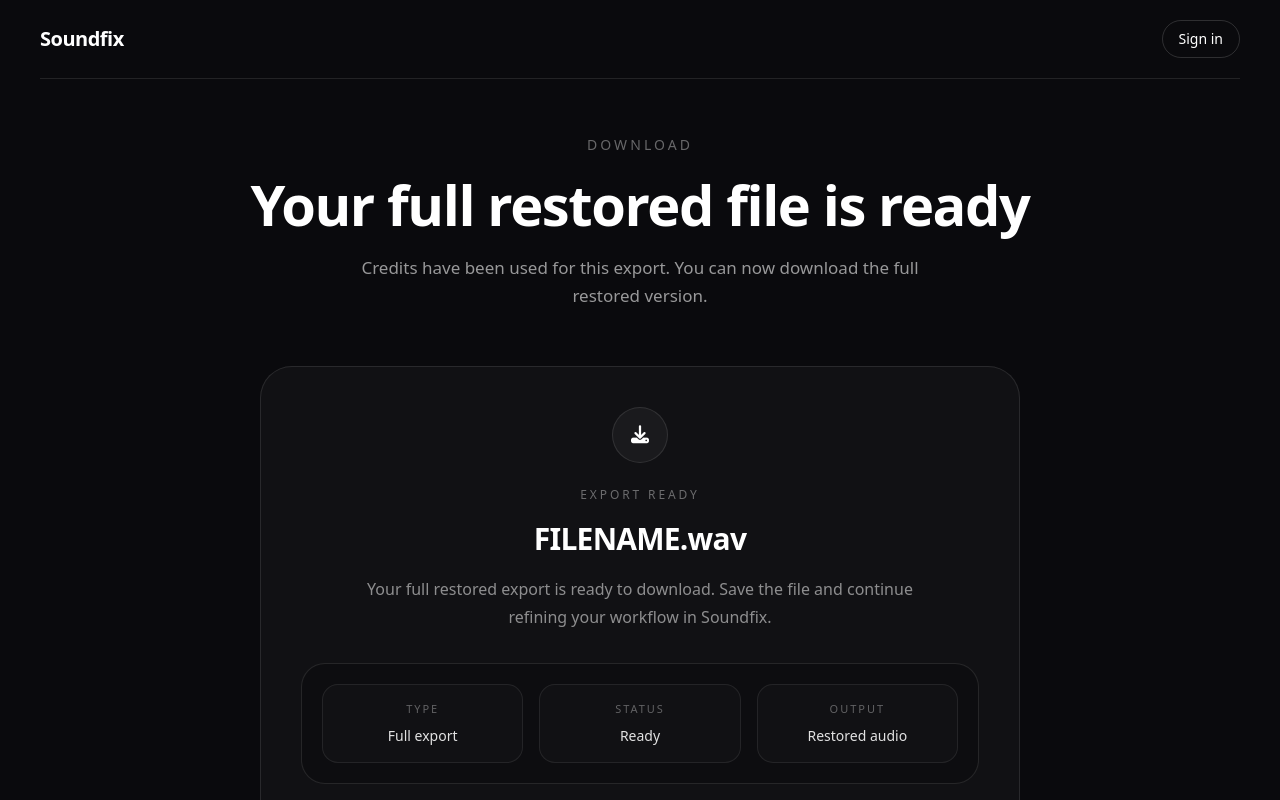
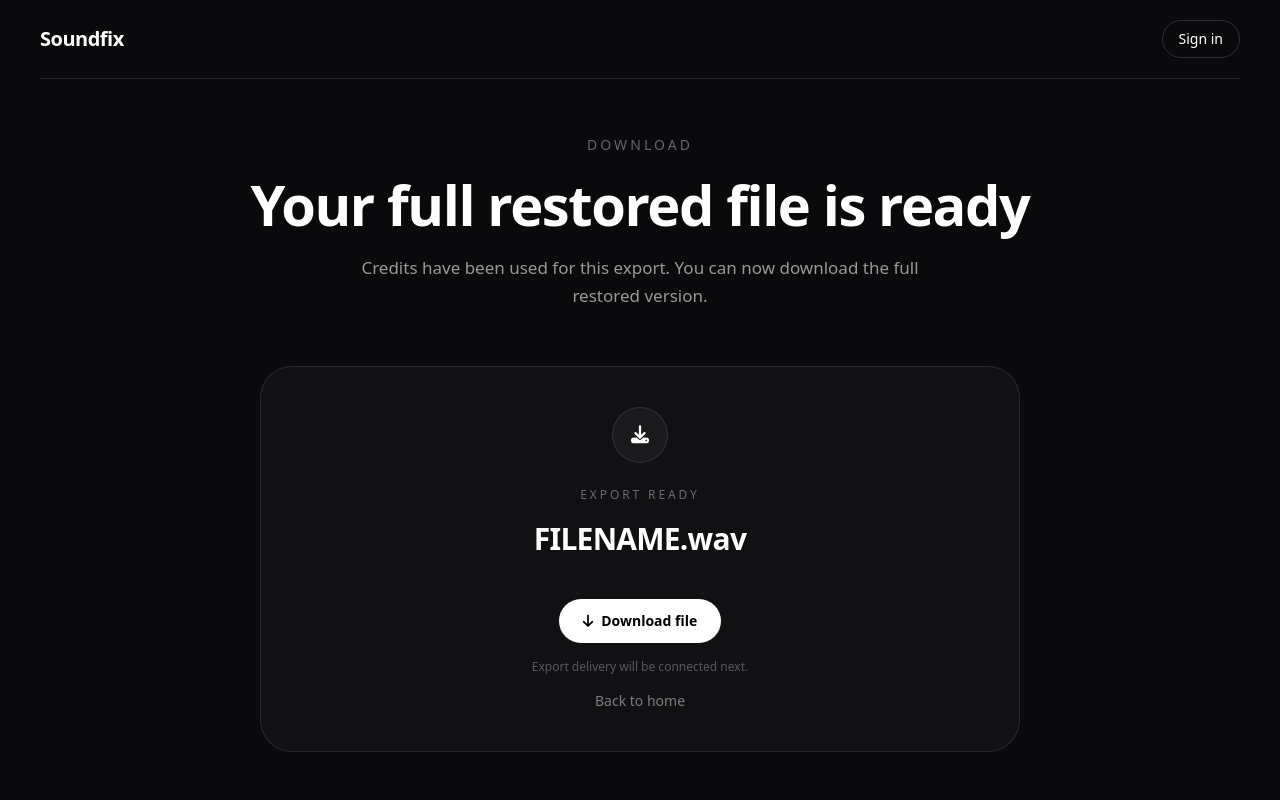
Before and after one commit to cocoro-sugiura/soundfix, a Next.js app in the folder frontend/: page /download in a window 1280 px wide. Shown: the top 800 px of the page. Built offline with nearby package versions, Linux system fonts and the light colour scheme.

Commit message:
Remove redundant download card description

```diff
--- a/frontend/app/download/page.tsx
+++ b/frontend/app/download/page.tsx
@@ -52,39 +52,6 @@ export default async function DownloadPage({
               <p className="mt-4 break-all text-2xl font-semibold tracking-tight text-white sm:text-[30px]">
                 {fileName}
               </p>
-
-              <p className="mt-4 max-w-xl text-sm leading-7 text-white/52 sm:text-base">
-                Your full restored export is ready to download. Save the file and continue refining your workflow in Soundfix.
-              </p>
-            </div>
-
-            <div className="mt-8 grid gap-3 rounded-[24px] border border-white/10 bg-black/20 p-4 sm:grid-cols-3 sm:gap-4 sm:p-5">
-              <div className="rounded-2xl border border-white/8 bg-white/[0.02] px-4 py-4 text-center">
-                <p className="text-[11px] font-medium uppercase tracking-[0.18em] text-white/34">
-                  Type
-                </p>
-                <p className="mt-2 text-sm font-medium text-white/88">
-                  Full export
-                </p>
-              </div>
-
-              <div className="rounded-2xl border border-white/8 bg-white/[0.02] px-4 py-4 text-center">
-                <p className="text-[11px] font-medium uppercase tracking-[0.18em] text-white/34">
-                  Status
-                </p>
-                <p className="mt-2 text-sm font-medium text-white/88">
-                  Ready
-                </p>
-              </div>
-
-              <div className="rounded-2xl border border-white/8 bg-white/[0.02] px-4 py-4 text-center">
-                <p className="text-[11px] font-medium uppercase tracking-[0.18em] text-white/34">
-                  Output
-                </p>
-                <p className="mt-2 text-sm font-medium text-white/88">
-                  Restored audio
-                </p>
-              </div>
             </div>
 
             <div className="mt-10 flex flex-col items-center gap-4">
@@ -94,7 +61,7 @@ export default async function DownloadPage({
               </button>
 
               <p className="text-xs text-white/30">
-                The restored file will be available here once export delivery is connected.
+                Export delivery will be connected next.
               </p>
 
               <Link
```
